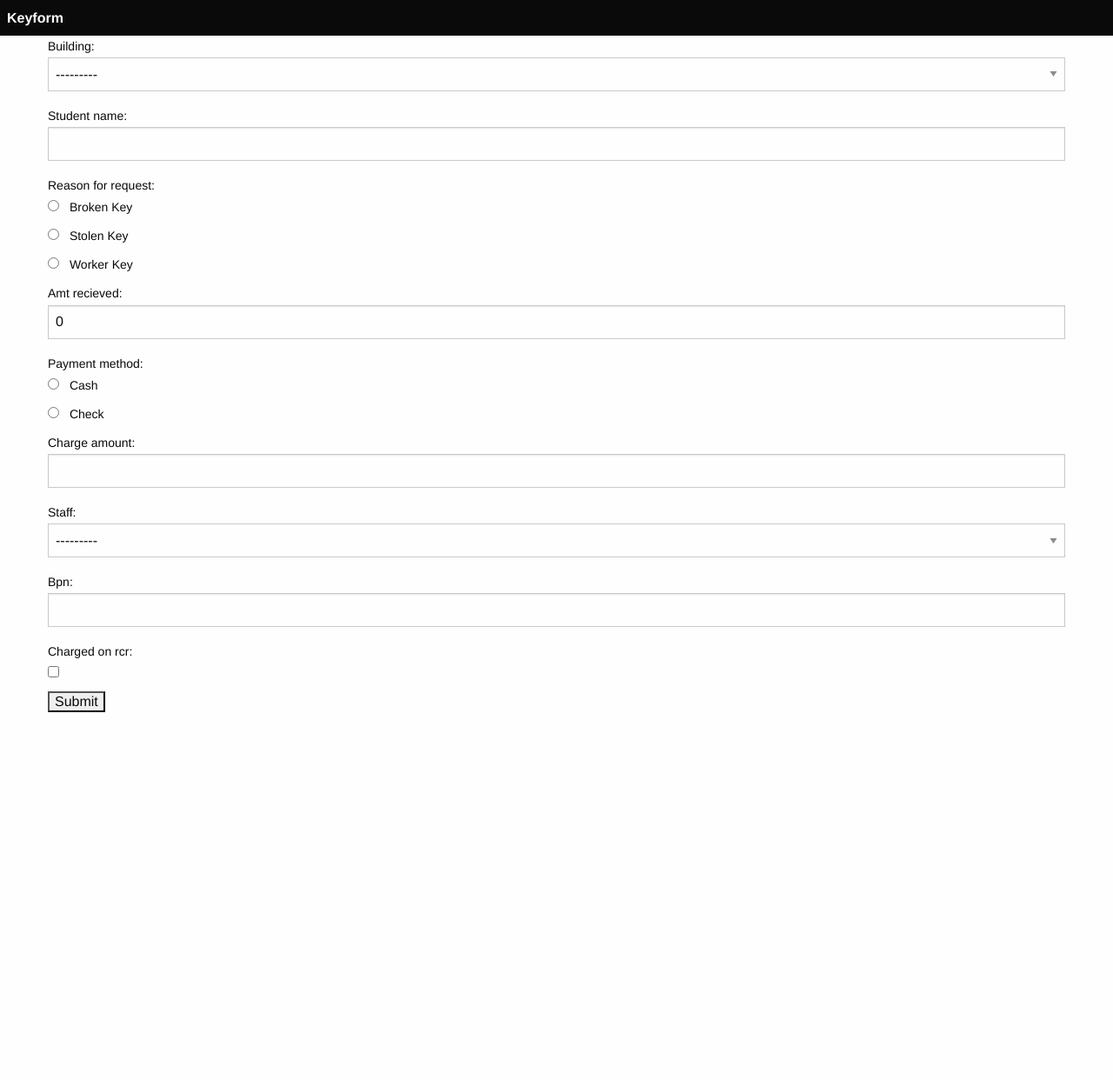
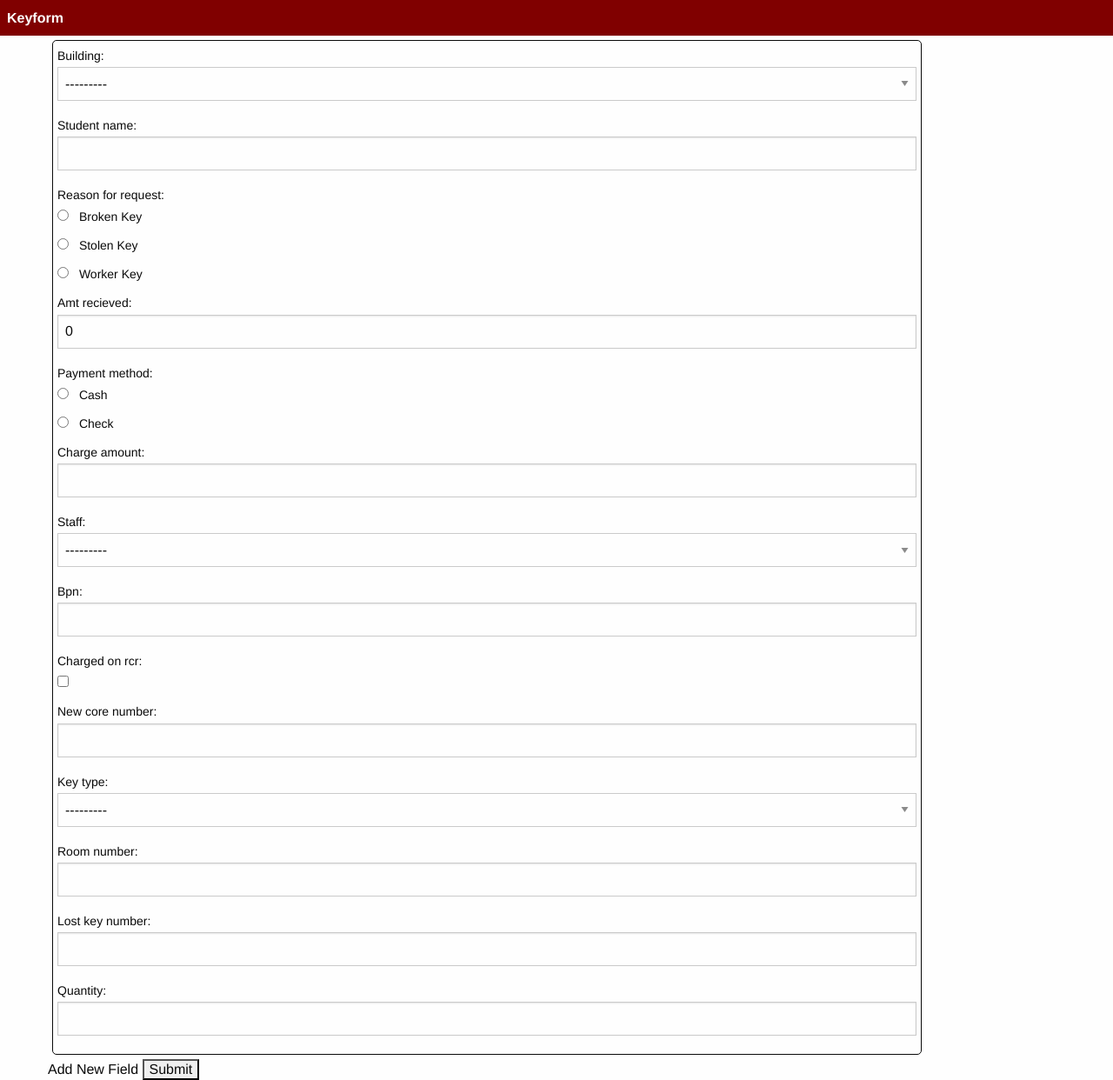
Before and after one commit to mostateresnet/keyformproject, a Django app: the page made by keyform/forms.py in a window 1280 px wide. Shown: the whole page at 87% size. Before the commit the page ends 819 px from the top, so only its background shows below. Run offline with Django 3.2, Linux system fonts and the light colour scheme; data that the repository does not hold is empty.

Commit message:
display multiple fields on one form

```diff
--- a/keyform/forms.py
+++ b/keyform/forms.py
@@ -1,7 +1,9 @@
 from django import forms
 from django.forms.widgets import RadioSelect, CheckboxSelectMultiple
 from django.forms import TypedChoiceField
-from keyform.models import Request
+from django.forms.models import inlineformset_factory
+from keyform.models import Request, KeyData
+from betterforms.multiform import MultiModelForm
 
 class CreateForm(forms.ModelForm):
     class Meta:
@@ -13,3 +15,17 @@ class CreateForm(forms.ModelForm):
         #removes blank choices from Radio Select options
         self.fields['payment_method'] = TypedChoiceField(widget=RadioSelect(), choices=Request.PAYMENT_TYPES)
         self.fields['reason_for_request'] = TypedChoiceField(widget=RadioSelect(), choices=Request.REQUEST_TYPES)
+
+class OtherForm(forms.ModelForm):
+    class Meta:
+        model = KeyData
+        fields = ['new_core_number', 'key_type', 'room_number', 'lost_key_number', 'quantity']
+
+RequestFormSet = inlineformset_factory(Request, KeyData, extra=1, can_delete=False, exclude=[])
+
+
+class UserMultiForm(MultiModelForm):
+    form_classes = {
+        'Personal_data': CreateForm,
+        'Official_data': OtherForm,
+    }
--- a/keyform/static/keyform/css/base.css
+++ b/keyform/static/keyform/css/base.css
@@ -2,3 +2,16 @@ ul{
     list-style-type: none;
     margin: 0;
 }
+
+div.title-bar{
+    background-color: maroon;
+}
+
+div.fieldWrapper{
+    margin: 5px;
+    padding: 5px;
+    max-width: 1000px;
+    border-style: solid;
+    border-width: 1px;
+    border-radius: 5px;
+}
--- a/keyform/templates/keyform/add_form.html
+++ b/keyform/templates/keyform/add_form.html
@@ -6,15 +6,12 @@
         {% csrf_token %}
         <div class="row">
             <div class="column">
-                {% for field in form %}
-                    <div class="fieldWrapper">
-                        {{ field.errors }}
-                        {{ field.label_tag }} {{ field }}
-                        {% if field.help_text %}
-                            <p class="help">{{ field.help_text|safe }}</p>
-                        {% endif %}
-                    </div>
-                {% endfor %}
+                <div class="fieldWrapper">
+                    {{ form.as_table }}
+                    {{ keydata_formset.as_table }}
+                    {{ keydata_formset.management_form }}
+                </div>
+                <button id="add another">Add New Field</button>
                 <input type="submit"/>
             </div>
         </div>
--- a/keyform/urls.py
+++ b/keyform/urls.py
@@ -4,5 +4,5 @@ from keyform import views
 
 urlpatterns = [
     url(r'^$', views.HomeView.as_view(), name='home'),
-    url(r'^create_new', views.NewForm.as_view(), name='create')
+    url(r'^create_new', views.KeyRequest, name='create')
 ]
--- a/keyform/views.py
+++ b/keyform/views.py
@@ -3,9 +3,12 @@ from __future__ import unicode_literals
 
 from django.views.generic import CreateView
 from django.views.generic.list import ListView
-from keyform.forms import CreateForm
-from keyform.models import Request
+from keyform.forms import CreateForm, OtherForm, UserMultiForm, RequestFormSet
+from keyform.models import Request, KeyData
 from django.urls import reverse_lazy
+from django.shortcuts import render
+from django.http import HttpResponseRedirect
+from django.core.urlresolvers import reverse
 
 class HomeView(ListView):
     model = Request
@@ -13,6 +16,28 @@ class HomeView(ListView):
 
 class NewForm(CreateView):
     template_name = "keyform/add_form.html"
-    model = Request
+    model = Request, KeyData
     success_url = reverse_lazy('home')
-    form_class = CreateForm
+    form_class = RequestFormSet
+    def get_context_data(self, *args, **kwargs):
+        context = super(NewForm, self).get_context_data(*args, **kwargs)
+        from pprint import pprint
+        pprint(context['form'].forms)
+
+def KeyRequest(request):
+    if request.POST:
+        form = CreateForm(request.POST)
+        if form.is_valid():
+            create_new = form.save(commit=False)
+            key_formset = RequestFormSet(request.POST, instance=create_new)
+            if key_formset.is_valid():
+                create_new.save()
+                key_formset.save()
+                return HttpResponseRedirect(reverse('create'))
+    else:
+        form = CreateForm()
+        key_formset = RequestFormSet(instance=Request())
+    return render(request, "keyform/add_form.html", {
+        "form": form,
+        "keydata_formset": key_formset,
+    })
```
